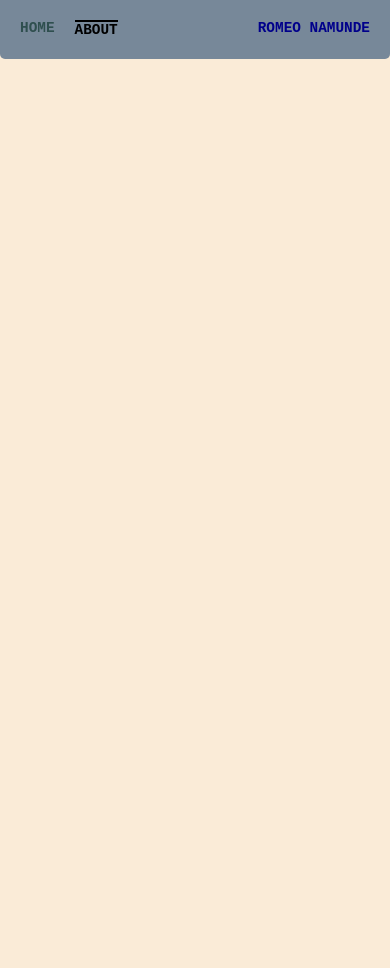
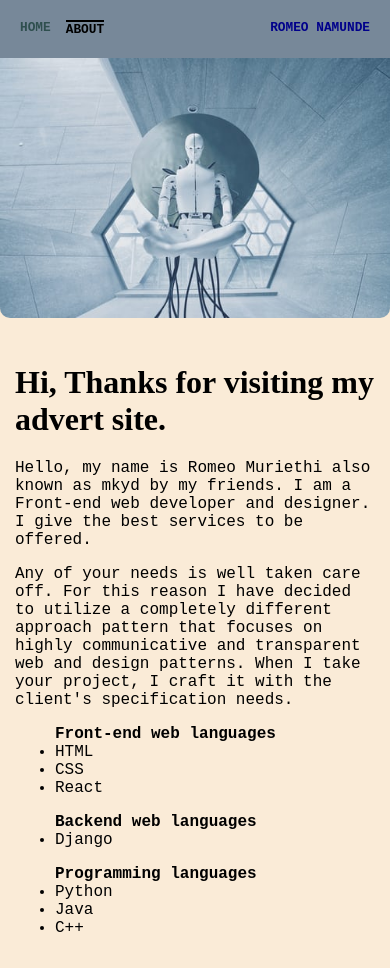
Before and after one commit to mkyd-kill/Garbanzo, a plain HTML site: page about.html in a window 390 px wide. Before the commit the page ends 844 px from the top, so only its background shows below. Drawn offline with Linux system fonts and the light colour scheme.

Commit message:
Done with the about page and styling

```diff
--- /dev/null
+++ b/about.css
@@ -0,0 +1,186 @@
+/* Master styles */
+body {
+    font-family: monospace, 'Times New Roman', Times, serif;
+    margin: 0%;
+    background-color: antiquewhite;
+}
+
+.content-wrapper {
+    display: grid;
+    grid-template-columns: 1fr;
+}
+
+/* Nav bar styles */
+#nav-bar {
+    display: flex;
+    justify-content: space-between;
+    padding: 20px;
+    background-color: lightslategray;
+    color: darkslategrey;
+    margin-top: 0%;
+    margin-bottom: 0%;
+}
+
+.left-side {
+    display: flex;
+}
+
+#nav-bar > .left-side > div {
+    margin-right: 20px;
+    font-size: 1.1em;
+    text-transform: uppercase;
+    word-spacing: .6in;
+}
+
+.nav-link-wrapper {
+    height: 22%;
+    border-bottom: 1px solid transparent;
+    transition: border-bottom .5s;
+}
+
+.nav-link-wrapper a {
+    color: darkslategrey;
+    text-decoration: none;
+    transition: color .5s;
+    font-weight: bold;
+}
+
+.nav-link-wrapper:hover {
+    border-top: 2px solid darkgreen;
+}
+
+.nav-link-wrapper a:hover {
+    color: black;
+}
+
+.active-nav-link {
+    border-top: 2px solid black;
+}
+
+.active-nav-link a {
+    color: black !important;
+}
+
+.brand {
+    font-family: 'Courier New', Courier, monospace;
+    font-size: 1.1em;
+    font-weight: bold;
+    color: darkblue;
+}
+
+/* About page & its responsiveness */
+.two-column-wrapper {
+    display: grid;
+    grid-template-columns: 1fr 1fr;
+}
+
+.profile-img-wrapper img {
+    width: 100%;
+    margin-left: .05in;
+    margin-top: .05in;
+}
+
+.profile-content-wrapper {
+    padding: 30px;
+}
+
+.profile-content-wrapper h1 {
+    color: black;
+    font-size: 600;
+    font-family: 'Times New Roman', Times, serif;
+}
+
+/* For mobile phones and screen transitions */
+@media only screen and (max-width: 800px) {
+    body {
+        height: auto;
+        width: auto;
+    }
+
+    #nav-bar {
+        border-radius: 0px;
+    }
+
+    #nav-bar > .left-side > div {
+        margin-right: 20px;
+        font-size: .9em;
+        text-transform: uppercase;
+        word-spacing: .6in;
+    }
+
+    .brand {
+        font-family: 'Courier New', Courier, monospace;
+        font-size: .9em;
+        font-weight: bold;
+        color: darkblue;
+    }
+
+    .two-column-wrapper {
+        display: grid;
+        grid-template-columns: 1fr;
+    }
+
+    .profile-img-wrapper img {
+        width: 100%;
+        border-radius: 0 0 10px 10px;
+        margin-top: auto;
+        margin-left: auto;
+    }
+
+    .profile-content-wrapper {
+        padding: 15px;
+        margin-top: .05in !important;
+    }
+
+    .profile-content-wrapper h1 {
+        color: black;
+        font-size: 400;
+        font-family: 'Times New Roman', Times, serif;
+    }
+}
+
+@media only screen and (max-width: 500px) {
+    body {
+        height: auto;
+        width: auto;
+    }
+
+    #nav-bar {
+        border-radius: 0px;
+    }
+
+    #nav-bar > .left-side > div {
+        margin-right: 15px;
+        font-size: .8em;
+        text-transform: uppercase;
+        word-spacing: .5in;
+    }
+
+    .brand {
+        font-family: 'Courier New', Courier, monospace;
+        font-size: .8em;
+        font-weight: bold;
+        color: darkblue;
+    }
+
+    .two-column-wrapper {
+        display: grid;
+        grid-template-columns: 1fr;
+    }
+
+    .profile-img-wrapper img {
+        width: 100%;
+        border-radius: 0 0 10px 10px;
+    }
+
+    .profile-content-wrapper {
+        padding: 15px;
+        margin-top: .05in !important;
+    }
+
+    .profile-content-wrapper h1 {
+        color: black;
+        font-size: 400;
+        font-family: 'Times New Roman', Times, serif;
+    }
+}
--- a/about.html
+++ b/about.html
@@ -6,7 +6,7 @@
   <meta name="viewport" content="width=device-width, initial-scale=1.0, shrink-to-fit=no">
   <meta name="description" content="">
   <link rel="stylesheet" href="https://fonts.googleapis.com/css?family=Lato" rel="stylesheet">
-  <link rel="stylesheet" type="text/css" media="screen" href="styles.css">
+  <link rel="stylesheet" type="text/css" media="screen" href="about.css">
   <title>About</title>
 </head>
 <body>
@@ -32,13 +32,37 @@
     <!-- Contents -->
     <div class="content-wrapper">
         <div class="two-column-wrapper">
+
           <div class="profile-img-wrapper">
-            <img src="" alt="">
+            <img src="images/profile.jpg">
           </div>
 
           <div class="profile-content-wrapper">
-            <h1></h1>
-            <p></p>
+            <h1>Hi, Thanks for visiting my advert site.</h1>
+            <p>
+              Hello, my name is Romeo Muriethi also known as mkyd by my friends. I am a Front-end web developer and designer. I give the best services to be offered.
+            </p>
+            <p>
+              Any of your needs is well taken care off. For this reason I have decided to utilize a completely different approach pattern that focuses on highly communicative and transparent web and design patterns. When I take your project, I craft it with the client's specification needs.
+            </p>
+            <p>
+              <ul>
+                <strong>Front-end web languages</strong>
+                <li>HTML</li>
+                <li>CSS</li>
+                <li>React</li>
+              </ul>
+              <ul>
+                <strong>Backend web languages</strong>
+                <li>Django</li>
+              </ul>
+              <ul>
+                <strong>Programming languages</strong>
+                <li>Python</li>
+                <li>Java</li>
+                <li>C++</li>
+              </ul>
+            </p>
           </div>
         </div>
 
--- a/styles.css
+++ b/styles.css
@@ -161,7 +161,7 @@ body {
     color: red !important;
     background-color: black;
     bottom: 0%;
-    border-color: whitesmoke;
+    border-color: darkblue;
 }
 
 .img-text-wrapper .subtitle .fallout {
@@ -177,24 +177,6 @@ body {
     filter: brightness(15%);
 }
 
-/* About page */
-.two-column-wrapper {
-    display: grid;
-    grid-template-columns: 1fr 1fr;
-}
-
-.profile-img-wrapper img {
-    width: 100%;
-}
-
-.profile-content-wrapper {
-    padding: 30px;
-}
-
-.profile-content-wrapper h1 {
-    color: lightseagreen;
-}
-
 /* For mobile phones and screen transitions */
 @media only screen and (max-width: 800px) {
     /* For mobile phones: */
@@ -202,6 +184,7 @@ body {
         height: auto;
         width: auto;
     }
+
     .container{
         display: grid;
         grid-template-columns: 1fr;
@@ -302,7 +285,7 @@ body {
         color: transparent;
         bottom: 0%;
         text-decoration: none;
-        filter: brightness(100%);
+        filter: brightness(50%);
         border-radius: .5in;
     }
 
@@ -317,19 +300,157 @@ body {
         color: red !important;
         background-color: black;
         bottom: 0%;
-        border-color: whitesmoke;
+        border-color: darkblue;
     }
 
     .img-text-wrapper .subtitle .fallout {
         transition: 1s;
-        font-weight: 6000;
+        font-weight: 600;
         bottom: 0%;
         text-decoration: none;
-        filter: brightness(100%);
+        filter: brightness(50%);
     }
 
     .img-darken {
         transition: 2s;
-        filter: brightness(30%);
+        filter: brightness(20%);
     }
 }
+@media only screen and (max-width: 500px) {
+    body {
+        height: auto;
+        width: auto;
+    }
+
+    .container{
+        display: grid;
+        grid-template-columns: 1fr;
+    }
+
+    .info {
+        visibility: visible;
+        background-color: cadetblue !important;
+        font-size: .8em;
+        width: 100%;
+    }
+
+    #nav-bar {
+        border-radius: 0px 0px 5px 5px;
+    }
+
+    #nav-bar > .left-side > div {
+        margin-right: 15px;
+        font-size: .8em;
+        text-transform: uppercase;
+        word-spacing: .5in;
+    }
+
+    .brand {
+        font-family: 'Courier New', Courier, monospace;
+        font-size: .8em;
+        font-weight: bold;
+        color: darkblue;
+    }
+
+    /* Web styles */
+    .items-wrapper {
+        display: grid;
+        grid-template-columns: 1fr;
+        grid-gap: .06in;
+    }
+
+    .item-wrapper {
+        position: relative;
+    }
+
+    .img-background {
+        height: 250px;
+        width: 100%;
+        background-size: cover;
+        background-position: center;
+        background-repeat: no-repeat !important;
+        border-spacing: .4in;
+        border-radius: 15px;
+    }
+
+    .img-text-wrapper {
+        position: absolute;
+        top: 0%;
+        display: flex;
+        flex-direction: column;
+        justify-content: center;
+        align-items: center !important;
+        height: 100%;
+        text-align: center;
+        padding: 0 50px 0 50px;
+    }
+
+    .logo-wrapper img {
+        align-content: center !important;
+        width: 20%;
+        margin-bottom: 40px;
+        margin-left: 10px;
+    }
+
+    /* Need to be more specific with selector */
+    .img-text-wrapper:hover .subtitle {
+        font-weight: 400;
+        font-size: medium;
+        font-family: monospace, 'Times New Roman', Times, serif;
+        color: aqua;
+        bottom: 0%;
+    }
+
+    .img-text-wrapper .subtitle {
+        transition: 2s;
+        font-weight: 400;
+        color: transparent;
+        bottom: 0%;
+        text-decoration: none;
+    }
+
+    .img-text-wrapper:hover .subtitle .fallout{
+        font-weight: 400;
+        font-size: medium;
+        font-family: monospace, 'Times New Roman', Times, serif;
+        color: white;
+        bottom: 0%;
+    }
+
+    .img-text-wrapper .subtitle .fallout{
+        transition: 1s;
+        font-weight: 400;
+        color: transparent;
+        bottom: 0%;
+        text-decoration: none;
+        filter: brightness(50%);
+        border-radius: .5in;
+    }
+
+    .fallout {
+        color: white;
+        background-color: transparent;
+        border: none;
+    }
+
+    .fallout:hover {
+        transition: 1s;
+        color: red !important;
+        background-color: black;
+        bottom: 0%;
+        border-color: darkblue;
+    }
+
+    .img-text-wrapper .subtitle .fallout {
+        transition: 1s;
+        font-weight: 400;
+        bottom: 0%;
+        text-decoration: none;
+        filter: brightness(50%);
+    }
+
+    .img-darken {
+        transition: 2s;
+        filter: brightness(25%);
+    }
+}
```
Also changed, not shown: index.html (+3 -3 lines), images/background.jpg, images/portfolio2.jpg, images/portfolio3.jpg, images/portfolio5.jpg, images/portfolio7.jpg, images/profile.jpg (added).
